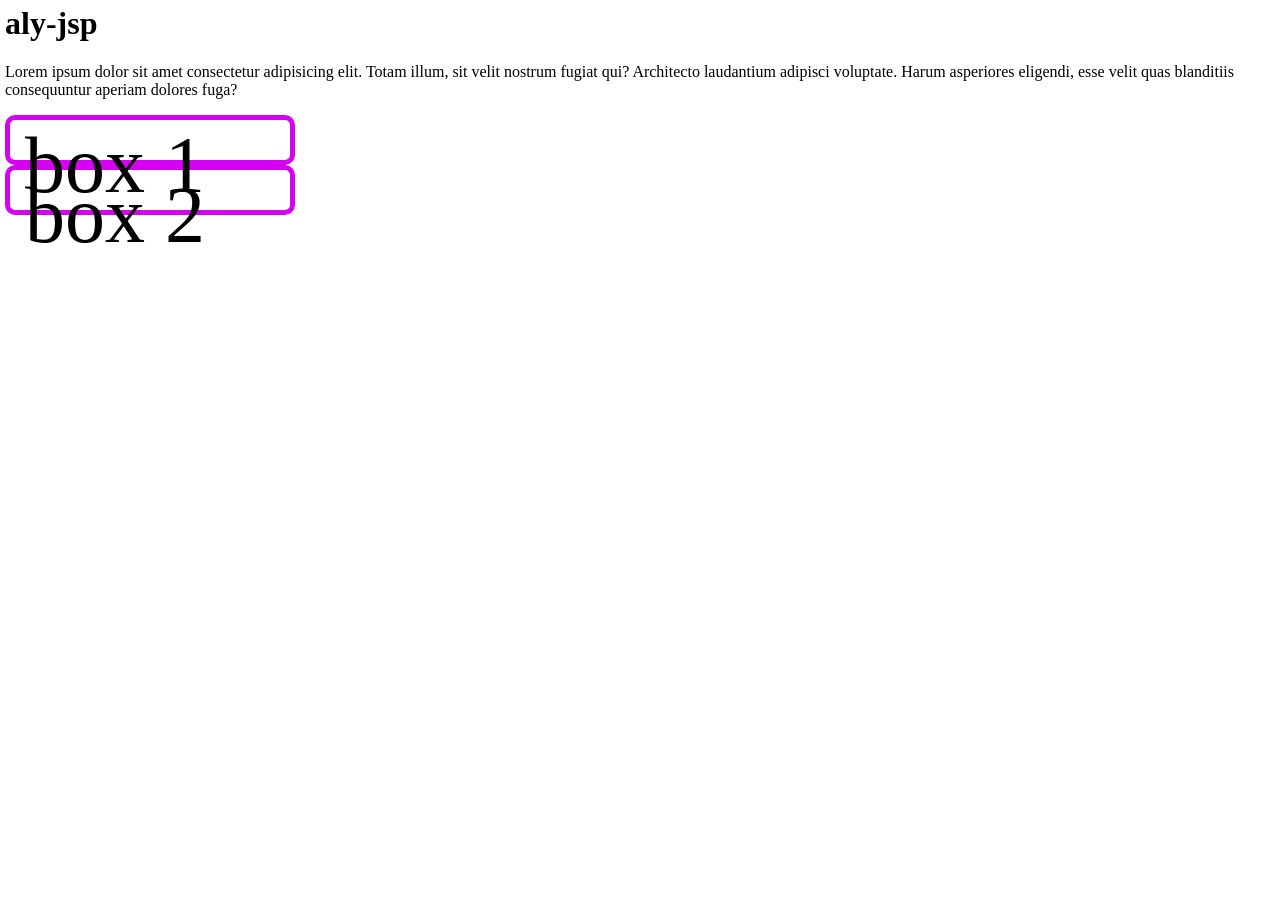
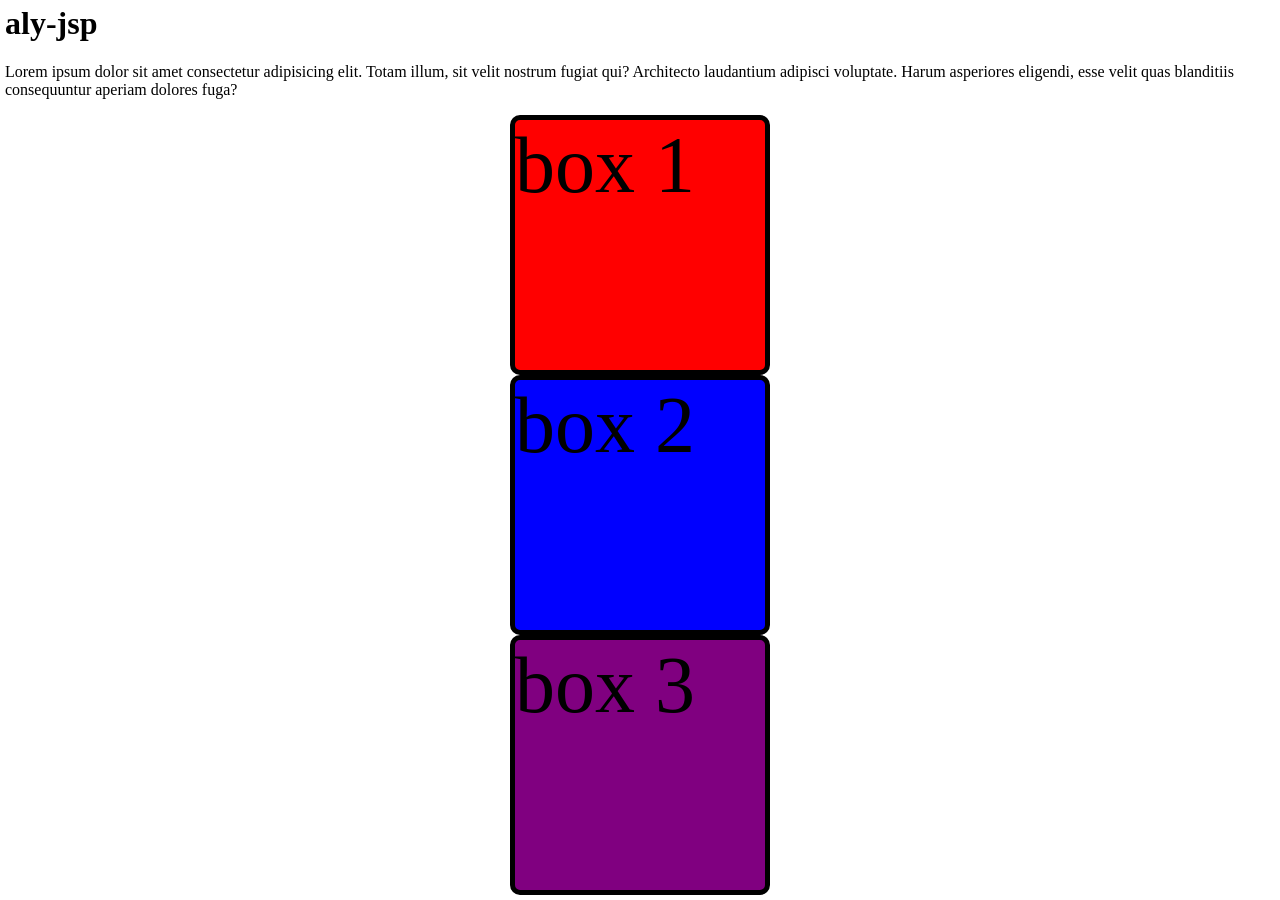
Before and after one commit to alibensalem828-commits/challenge-2-months-dev-, a plain HTML site: page css/margin.html in a window 1280 px wide. Before the commit the page ends 800 px from the top, so only its background shows below. Drawn offline with Linux system fonts and the light colour scheme.

Commit message:
jour 8ou le 9 je sais plus

```diff
--- /dev/null
+++ b/css/float.css
@@ -0,0 +1,14 @@
+#image1{
+    float: left;
+    margin-right: 30px;
+    margin-left: 15px;
+
+}
+#image2{
+    float: right;
+    margin-left: 30px ;
+}
+body{
+    border : 3px solid;
+    display: flow-root; padding-bottom: 6px
+;display:flow-root;}
--- a/css/margin.css
+++ b/css/margin.css
@@ -2,11 +2,15 @@ body{
     margin: 5px;
 }
 .box{
-    border:5px solid rgb(212, 2, 240);
+    border:5px solid rgb(0, 0, 0);
     border-radius: 10px;
     font-size: 5em;
     width: 250px;
-    height: 25px;
-padding-bottom: 15px;
-padding-left: 15px;
-padding-right: 15px;}
+    height: 250px;margin: auto;
+}
+#box1{background-color: red; margin-right: auto;}
+#box2{background-color: blue
+;margin-left: auto;}
+#box3{margin: auto;
+background-color: purple;
+}
--- a/css/margin.html
+++ b/css/margin.html
@@ -19,6 +19,7 @@
 
     <div class="box" id="box1">box 1</div>
     <div class="box" id="box2">box 2</div>
+    <div class="box" id="box3">box 3</div>
 
 
 </body>
```
Also changed, not shown: css/float.html (added, +28 -0 lines).
